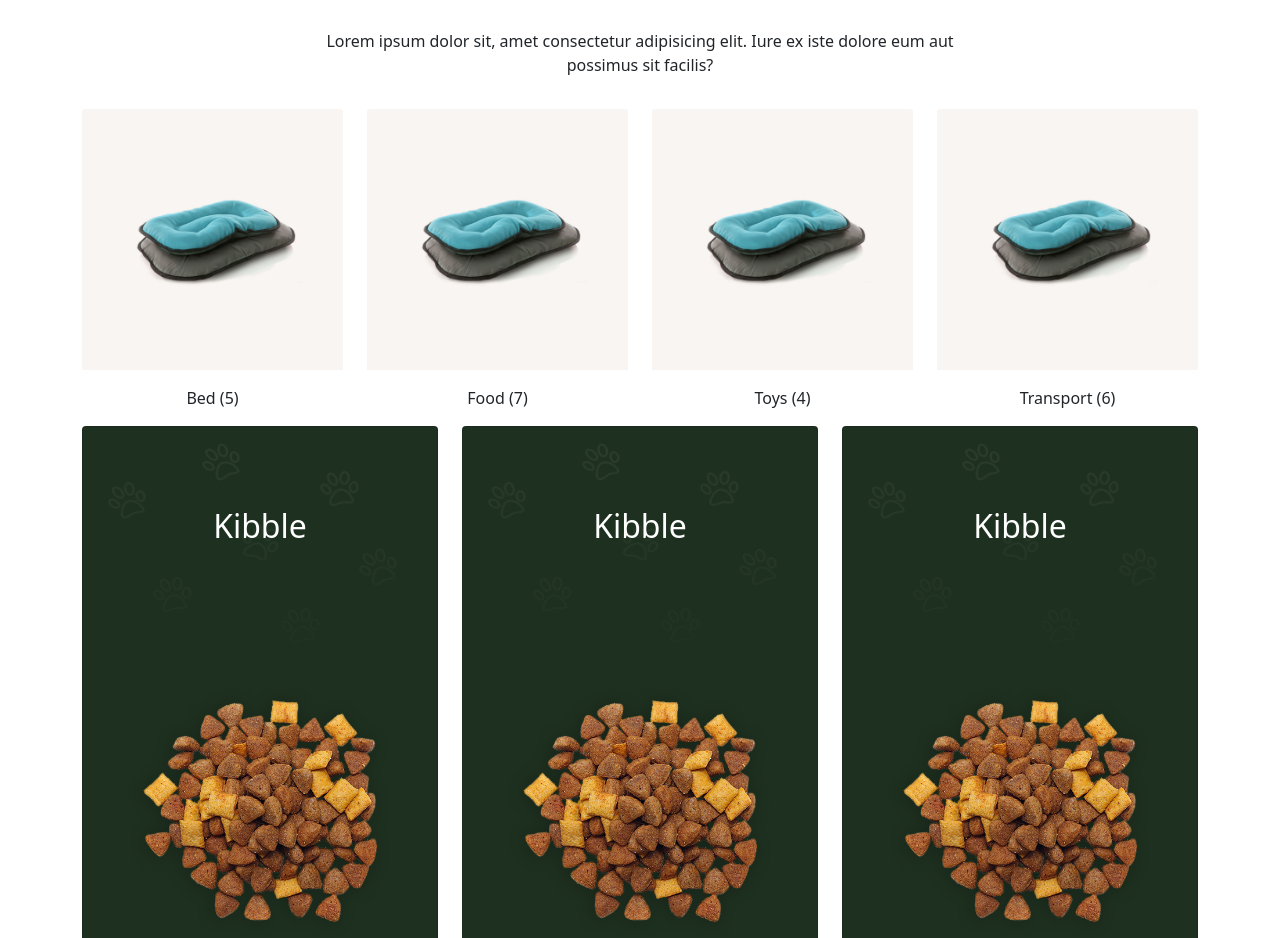
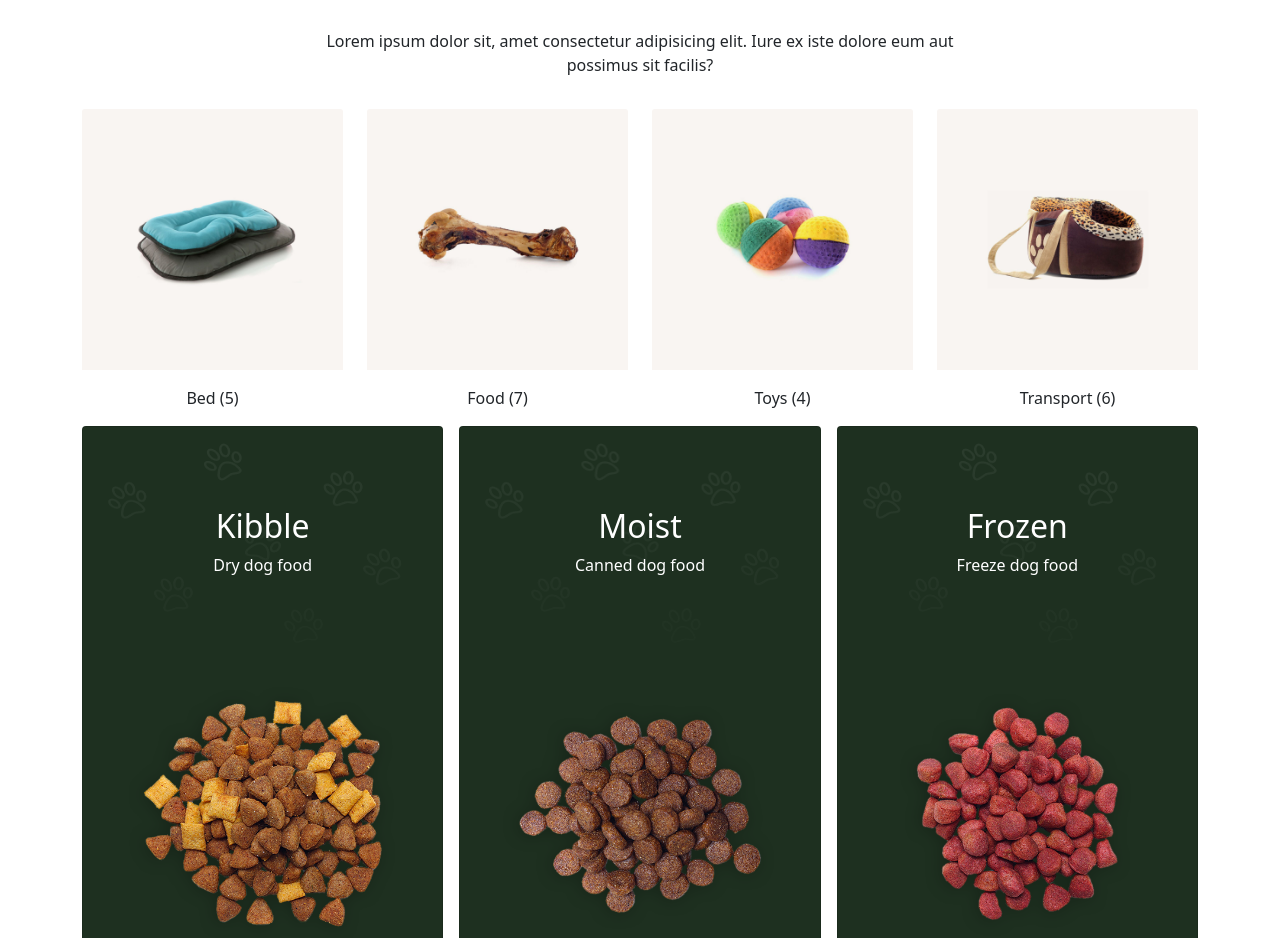
Before and after one commit to erkrabbo/proj-html-vuejs, a Vue app: page / in a window 1280 px wide. Shown: the part 954-1892 px from the top of the page. Built offline with nearby package versions, Linux system fonts and the light colour scheme; a web font is replaced by a local one.

Commit message:
food card hover

```diff
--- a/src/components/PetFoodCatCard.vue
+++ b/src/components/PetFoodCatCard.vue
@@ -4,10 +4,10 @@
     <!-- <img class="img-fluid dim" :src="require('../assets/img/' + dataFoodCat.img)" alt=""> -->
     <div class="card-img-overlay">
       <h2>{{ dataFoodCat.name }}</h2>
-      <span>{{ dataFoodCat.description }}</span>
+      <span>{{ dataFoodCat.dscription }} dog food</span>
     </div>
     <img class="img-fluid p-4" :src="require('../assets/img/' + dataFoodCat.img)" alt="">
-    <pet-button data-class="button-white" data-content="shop food" />
+    <pet-button data-class="button-white" :data-content="dataFoodCat.type +' shop food'" />
   </b-card>
 </template>
 
@@ -34,6 +34,11 @@ export default {
     .card-img-overlay{
       padding-top: 5rem;
     }
+    transition: transform .4s ease;
+    &:hover{
+      transform: scale(1.030);
+      filter: brightness(1.2);
+    }
     // background-size: contain !important;
     // height: 550px;
   }
--- a/src/components/PetNewProductsArrival.vue
+++ b/src/components/PetNewProductsArrival.vue
@@ -5,42 +5,42 @@
     <div class="container">
       <div class="row row-cols-1 row-cols-md-3">
         <div class="col">
-          <div class="card">
+          <div class="card border-0">
             <img :src="require('../assets/img/product-8.jpg')" alt="" class="card-img-top">
             <p>Colored pet bed</p>
             <span>$25.00</span>
           </div>
         </div>
         <div class="col">
-          <div class="card">
+          <div class="card border-0">
             <img :src="require('../assets/img/product-8.jpg')" alt="" class="card-img-top">
             <p>Colored pet bed</p>
             <span>$25.00</span>
           </div>
         </div>
         <div class="col">
-          <div class="card">
+          <div class="card border-0">
             <img :src="require('../assets/img/product-8.jpg')" alt="" class="card-img-top">
             <p>Colored pet bed</p>
             <span>$25.00</span>
           </div>
         </div>
         <div class="col">
-          <div class="card">
+          <div class="card border-0">
             <img :src="require('../assets/img/product-8.jpg')" alt="" class="card-img-top">
             <p>Colored pet bed</p>
             <span>$25.00</span>
           </div>
         </div>
         <div class="col">
-          <div class="card">
+          <div class="card border-0">
             <img :src="require('../assets/img/product-8.jpg')" alt="" class="card-img-top">
             <p>Colored pet bed</p>
             <span>$25.00</span>
           </div>
         </div>
         <div class="col">
-          <div class="card">
+          <div class="card border-0">
             <img :src="require('../assets/img/product-8.jpg')" alt="" class="card-img-top">
             <p>Colored pet bed</p>
             <span>$25.00</span>
@@ -57,6 +57,8 @@ export default {
 }
 </script>
 
-<style>
-
+<style scoped lang="scss">
+  section{
+    padding: 8rem 0;
+  }
 </style>
--- a/src/components/PetShopPreview.vue
+++ b/src/components/PetShopPreview.vue
@@ -16,7 +16,7 @@
           </b-card>
         </b-col>
       </b-row>
-       <b-row cols="3">
+       <b-row class="g-3" cols="3">
         <b-col v-for="(foodCat, index) in foodCategories" :key="index">
           <pet-food-cat-card :data-food-cat="foodCat" />
         </b-col>
--- a/src/components/store.js
+++ b/src/components/store.js
@@ -13,7 +13,7 @@ const state = Vue.observable({
       ]
     },
     {
-      img: 'product-9.jpg',
+      img: 'product-3.jpg',
       cat: 'Food',
       items: [
         'ciao',
@@ -26,7 +26,7 @@ const state = Vue.observable({
       ]
     },
     {
-      img: 'product-9.jpg',
+      img: 'product-2.jpg',
       cat: 'Toys',
       items: [
         'ciao',
@@ -36,7 +36,7 @@ const state = Vue.observable({
       ]
     },
     {
-      img: 'product-9.jpg',
+      img: 'product-4.jpg',
       cat: 'Transport',
       items: [
         'ciao',
@@ -51,18 +51,21 @@ const state = Vue.observable({
   foodCat: [
     {
       name: 'Kibble',
-      dscription: 'Dry dog food',
+      dscription: 'Dry',
+      type: 'Dry',
       img: 'food-transparent-18.png'
     },
     {
-      name: 'Kibble',
-      dscription: 'Dry dog food',
-      img: 'food-transparent-18.png'
+      name: 'Moist',
+      dscription: 'Canned',
+      type: 'Moist',
+      img: 'food-transparent-17.png'
     },
     {
-      name: 'Kibble',
-      dscription: 'Dry dog food',
-      img: 'food-transparent-18.png'
+      name: 'Frozen',
+      dscription: 'Freeze',
+      type: 'Frozen',
+      img: 'food-transparent-16.png'
     }
   ]
 })
```
